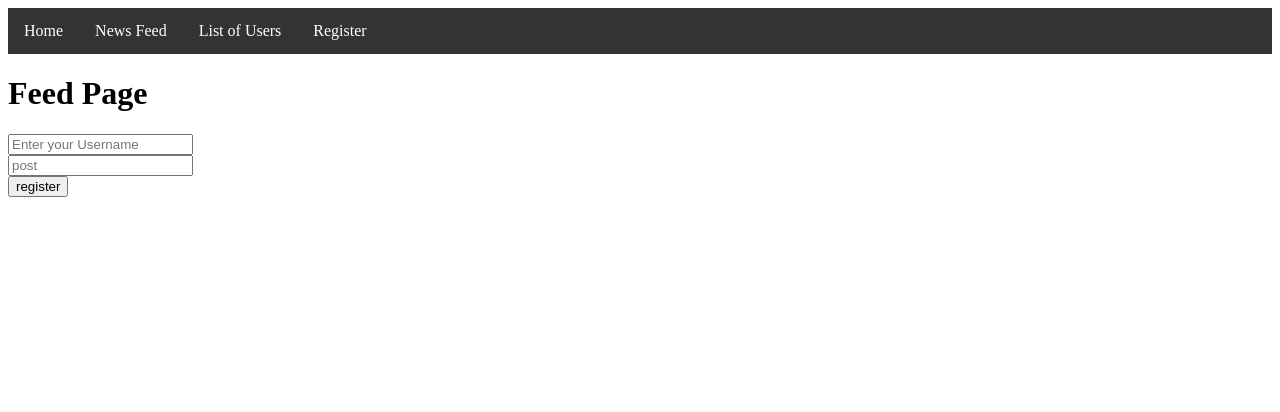
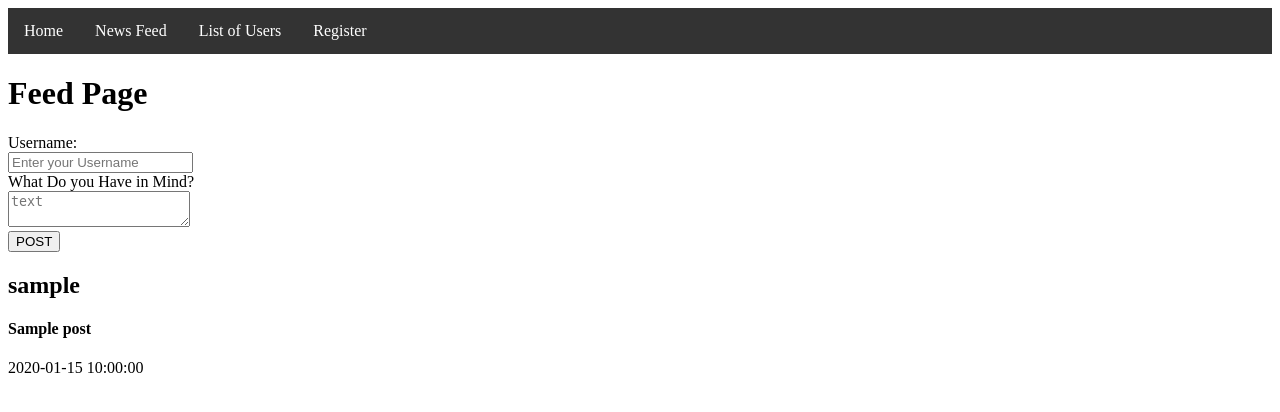
Before and after one commit to OmarKhatib01/WeCode-Website, a Flask app: template templates/feed.html in a window 1280 px wide. Shown: the top 412 px of the page. Run offline with Flask 2, Linux system fonts and the light colour scheme; the template is opened without the code that fills it: most values are stand-ins (such as "Sample title", 1, 10 or a date in 2020).

Commit message:
register, newsfeed, list functional

```diff
--- a/app.py
+++ b/app.py
@@ -1,4 +1,5 @@
 from flask import Flask, render_template, request, redirect, url_for
+import time
 import dataset
 
 app = Flask(__name__)
@@ -24,10 +25,21 @@ def listt():
 
 
 # TODO: route to /feed
-@app.route('/feed')
+@app.route('/feed', methods= ["GET","POST"])
 def newsFeed():
-	return render_template("feed.html")
-
+	posts=db["posts"]
+	allposts = list(posts.all())[::-1]
+	if request.method == "GET":
+		return render_template("feed.html", allposts=allposts)
+	else:
+		form=request.form
+		username=form["username"]
+		post=form["post"]
+		time_string = time.strftime('%l:%M on %b %d, %Y')
+		entry = {"username":username, "post": post, "time_string" : time_string}
+		posts.insert(entry)
+		allposts = list(posts.all())[::-1]
+		return render_template("feed.html", allposts=allposts)
 # TODO: route to /register
 @app.route('/register', methods=["GET", "POST"])
 def regist():
@@ -55,25 +67,6 @@ def regist():
 			taken = 1
 			return render_template ("register.html", taken = taken)
 
-# TODO: route to /error
-# @app.route('/error', methods=["GET", "POST"])
-# def error():
-# 	# form =request.form
-	# firstname=["firstname"]
-	# lastname=["lastname"]
-	# username=["username"]
-	# email=["email"]
-	# hometown=["hometown"]
-	# usersTable = db["users"]
-	# entry = {"firstname":firstname , "lastname":lastname , "username":username , "email":email , "hometown":hometown}
-	# usersTable.insert(entry)
-	# print {{list(usersTable.all())}}
-	# return render_template ("error.html" , firstname=firstname , lastname=lastname , username=username , email=email , hometown=hometown )
-
-
-
-# @app.route('/error')
-
 
 if __name__ == "__main__":
     app.run(port=3000)
--- a/templates/feed.html
+++ b/templates/feed.html
@@ -4,12 +4,19 @@
 
 <h1>Feed Page</h1>
 <form action = "/feed" method="POST">
+	Username:<br>
 	<input type="text" name="username" placeholder="Enter your Username" required><br>
-	<input type = "text" name = "post" placeholder="post"><br>
+	What Do you Have in Mind?<br>
+	<textarea type = "text" name = "post" placeholder="text"></textarea><br>
 
-	<input id="button" type="submit" value="register">
+	<input id="button" type="submit" value="POST">
 </form>
+{% for post in allposts %}
+<h2>{{post.username}}</h2>
+<h4> {{post.post}}</h4>
+<p> {{post.time_string}}</p>
 
+{% endfor %}
 <!-- TODO: implement feed page -->
 
 {% endblock %}
--- a/templates/list.html
+++ b/templates/list.html
@@ -10,6 +10,7 @@
 table, th, td {
     border: 1px solid black;
     border-collapse: collapse;
+    text-align: center;
 }
 th, td {
     padding: 5px;
```
Also changed, not shown: static/images/background.jpg (added).
